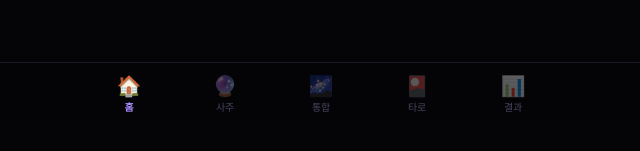
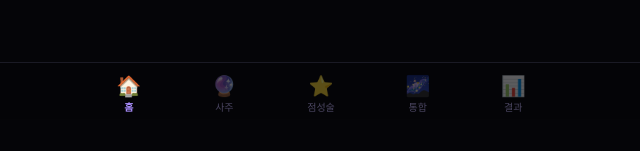
Before and after one commit to Wedsaqwe/saju-ai, a Next.js app: page / in a window 1280 px wide. Shown: the part 681-832 px from the top of the page, without its empty margins (319-959 px from the left). Built offline with nearby package versions, Linux system fonts and the light colour scheme; a web font is replaced by a local one.

Commit message:
v4: GNB update + FAQ + OG meta + reviews carousel

```diff
--- a/app/page.js
+++ b/app/page.js
@@ -533,8 +533,8 @@ export default function SajuApp(){
           {[
             {k:"home",icon:"🏠",l:"홈",fn:()=>{setPg("home");setNT("home")}},
             {k:"saju",icon:"🔮",l:"사주",fn:()=>{setPg("input");setNT("saju")}},
+            {k:"astro",icon:"⭐",l:"점성술",fn:()=>{if(hasSaju)doAstro();else{setPg("input");setNT("saju")}}},
             {k:"integrated",icon:"🌌",l:"통합",fn:()=>{if(hasSaju){if(prem)doIntegrated();else setPw(true)}else{setPg("input");setNT("saju")}}},
-            {k:"tarot",icon:"🎴",l:"타로",fn:()=>{if(hasSaju)doTarot();else{setPg("input");setNT("saju")}}},
             {k:"result",icon:"📊",l:"결과",fn:()=>{if(rd){setPg("result");setNT("result")}else{setPg("input");setNT("saju")}}}
           ].map(t=><button key={t.k} onClick={t.fn} style={{background:"none",border:"none",cursor:"pointer",display:"flex",flexDirection:"column",alignItems:"center",gap:1,padding:"5px 12px",color:navTab===t.k?T.purple:T.dim,fontSize:10}}>
             <span style={{fontSize:20,opacity:navTab===t.k?1:.35}}>{t.icon}</span>
```
